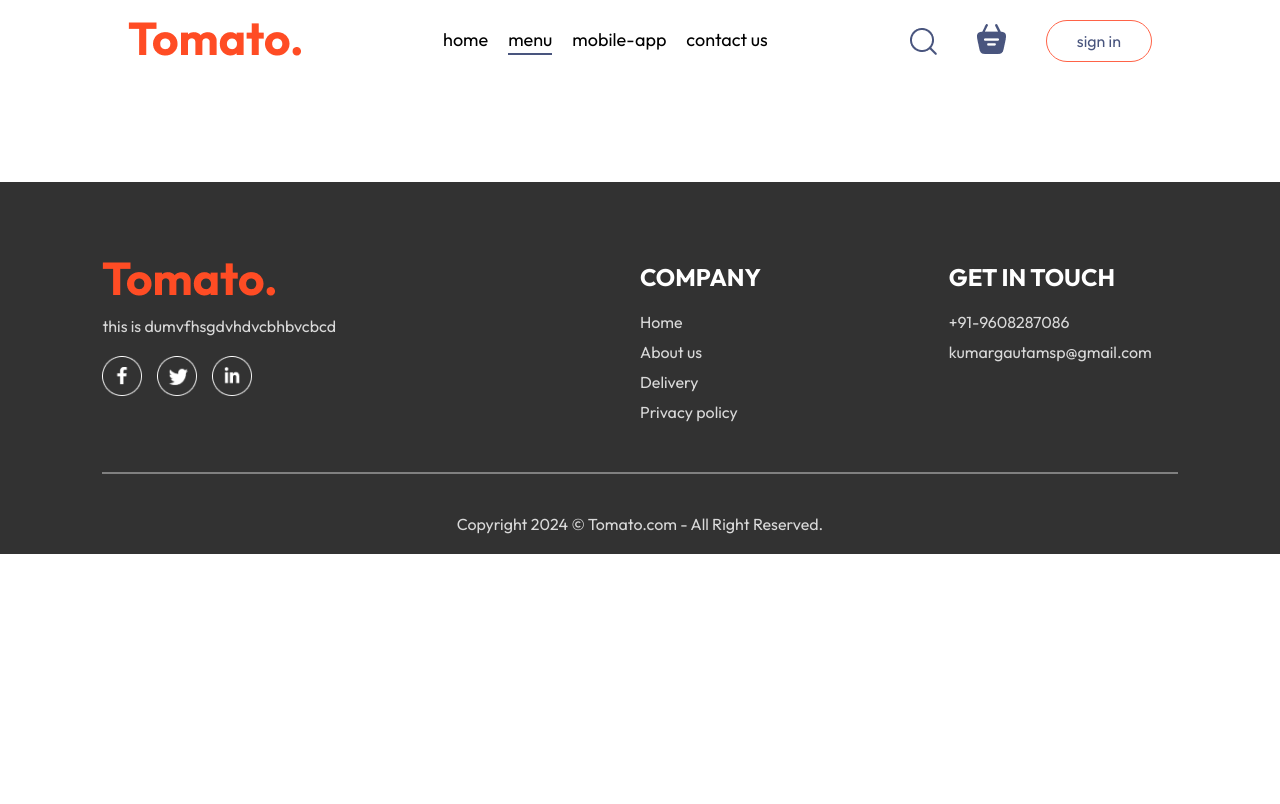
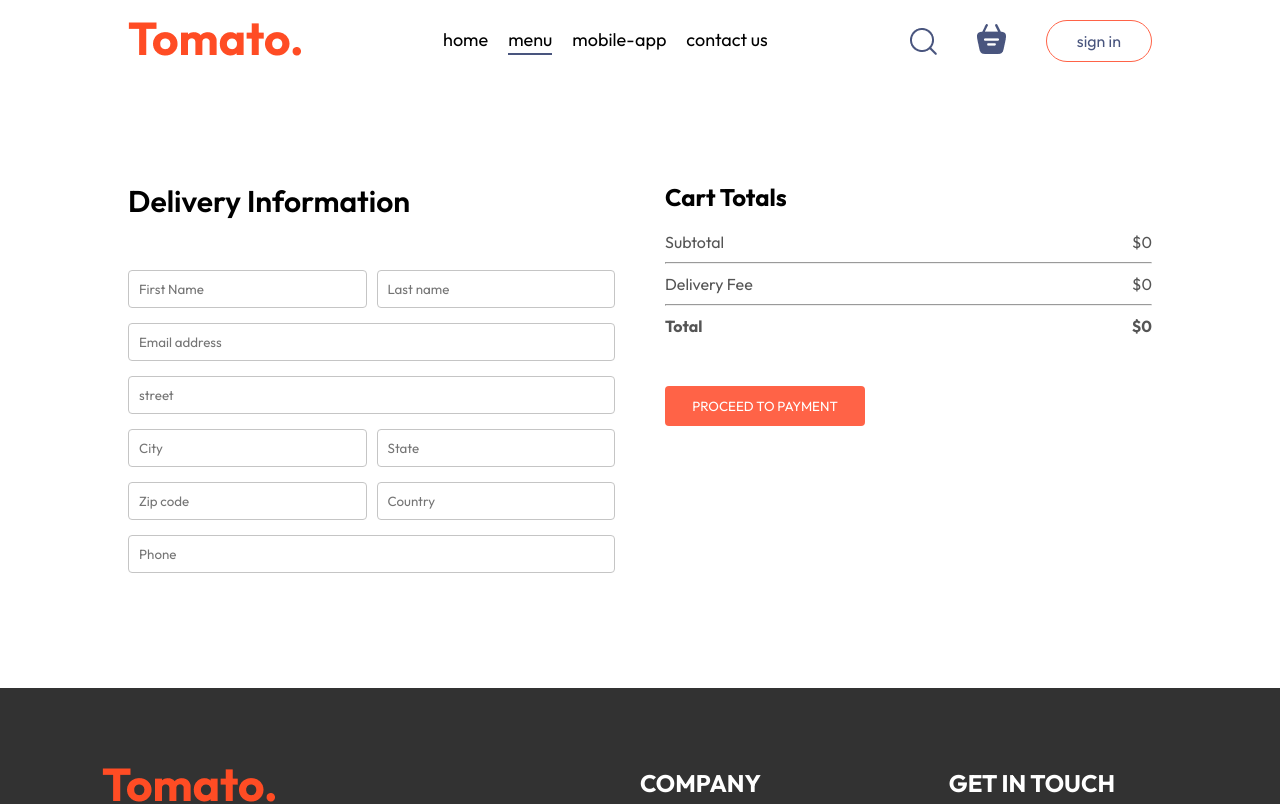
Before and after one commit to kumargautamsp/Tomato-app, a React (Vite) app in the folder frontend/: page /order in a window 1280 px wide. Shown: the top 804 px of the page. Built offline with nearby package versions, Linux system fonts and the light colour scheme.

Commit message:
created a place order page

```diff
--- a/frontend/src/App.jsx
+++ b/frontend/src/App.jsx
@@ -3,7 +3,7 @@
 import { Route, Routes } from 'react-router-dom'
 import Home from './pages/Home/Home'
 import Cart from './pages/Cart/Cart'
-import placeOrder from './pages/placeOrder/placeOrder'
+import PlaceOrder from './pages/PlaceOrder/PlaceOrder'
 import Footer from './components/Footer/Footer'
 import { useState } from 'react'
 import LoginPopup from './components/LoginPopup/LoginPopup'
@@ -21,7 +21,7 @@
     <Routes>
       <Route path='/' element={<Home/>} />
       <Route path='/cart' element={<Cart/>} />
-      <Route path='/order' element={<placeOrder/>} />
+      <Route path='/order' element={<PlaceOrder/>} />
     </Routes>
     </div>
    <Footer/>
--- a/frontend/src/pages/Cart/Cart.jsx
+++ b/frontend/src/pages/Cart/Cart.jsx
@@ -1,10 +1,15 @@
 import React, { useContext } from 'react'
 import './Cart.css'
 import { StoreContext } from '../../context/StoreContext'
+import { useNavigate } from 'react-router-dom';
+
 
 const Cart = () => {
 
  const {cartItems,food_list,removeFromCart, getTotalCartAmount } = useContext(StoreContext);
+
+const navigate = useNavigate();
+
   return (
     <div className='cart'>
      <div className="cart-items">
@@ -22,7 +27,7 @@
             if(cartItems[item._id]>0)
             {
                 return(
-                  <div>
+                  <div key={index}>
                       <div className='cart-items-title cart-items-item'>
                         <img src={item.image} alt="" />
                     <p>{item.name}</p>
@@ -48,15 +53,15 @@
     <hr />
     <div className="cart-total-details">
         <p>Delivery Fee</p>
-                <p>${2}</p>
+        <p>${getTotalCartAmount()===0?0:2}</p>
     </div>
     <hr />
     <div className="cart-total-details">
         <b>Total</b>
-                <b>${getTotalCartAmount()+2}</b>
+        <b>${getTotalCartAmount()===0?0:getTotalCartAmount()+2}</b>
     </div>
     </div>
-           <button>PROCEED TO CHECKOUT</button>
+    <button onClick={()=>navigate('/order')}>PROCEED TO CHECKOUT</button>
 </div>
 <div className="cart-promocode">
     <div>
@@ -69,7 +74,7 @@
 </div>
 </div>
 </div>
-  )
+  );
 }
 
 export default Cart;
--- a/frontend/src/pages/placeOrder/placeOrder.css
+++ b/frontend/src/pages/placeOrder/placeOrder.css
@@ -0,0 +1,35 @@
+.place-order{
+    display: flex;
+    align-items: start;
+    justify-content: space-between;
+    gap: 50px;
+    margin-top:100px;
+}
+.place-order-left{
+    width:100%;
+    max-width: max(30%,500px);
+}
+.place-order-left .title{
+    font-size: 30px;
+    font-weight: 600;
+    margin-bottom: 50px;
+}
+.place-order-left input{
+    margin-bottom: 15px;
+    width:100%;
+    padding:10px;
+    border:1px solid #c5c5c5;
+    border-radius: 4px;
+    outline-color: tomato;
+}
+.place-order-left .multi-fields{
+    display: flex;
+    gap: 10px;
+}
+.place-order-right{
+    width:100%;
+    max-width: max(40%,500px);
+}
+.place-order .cart-total button{
+    margin-top: 30px;
+}
--- a/frontend/src/pages/placeOrder/placeOrder.jsx
+++ b/frontend/src/pages/placeOrder/placeOrder.jsx
@@ -1,12 +1,58 @@
-import React from 'react'
-import './placeOrder.css'
+import React, { useContext } from 'react';
+import './PlaceOrder.css'
+import {StoreContext} from '../../context/StoreContext'
 
-const placeOrder = () => {
+
+
+const PlaceOrder = () => {
+
+  const {getTotalCartAmount} = useContext(StoreContext)
+
   return (
+    <form className='place-order'>
+     <div className="place-order-left">
+      <p className="title">Delivery Information</p>
+      <div className="multi-fields">
+        <input type="text" placeholder='First Name' />
+        <input type="text" placeholder ='Last name' />
+      </div>
+      <input type="email" placeholder='Email address' />
+      <input type="text" placeholder='street'/>
+      <div className="multi-fields">
+        <input type="text" placeholder='City' />
+        <input type="text" placeholder ='State' />
+      </div>
+      <div className="multi-fields">
+        <input type="text" placeholder='Zip code' />
+        <input type="text" placeholder ='Country' />
+      </div>
+      <input type="text" placeholder='Phone'/>
+     </div>
+
+     <div className="place-order-right">
+     <div className="cart-total">
+    <h2>Cart Totals</h2>
     <div>
-
+    <div className="cart-total-details">
+    <p>Subtotal</p>
+    <p>${getTotalCartAmount()}</p>
     </div>
+    <hr />
+    <div className="cart-total-details">
+        <p>Delivery Fee</p>
+        <p>${getTotalCartAmount()===0?0:2}</p>
+    </div>
+    <hr />
+    <div className="cart-total-details">
+        <b>Total</b>
+        <b>${getTotalCartAmount()===0?0:getTotalCartAmount()+2}</b>
+    </div>
+    </div>
+    <button>PROCEED TO PAYMENT</button>
+</div>
+     </div>
+    </form>
   )
 }
 
-export default placeOrder;
+export default PlaceOrder;
```
Lines whose indentation alone changed are shown as unchanged.
